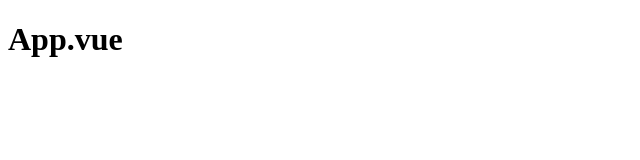
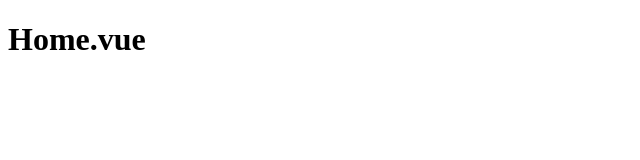
Before and after one commit to kevbesset/toolkit, a Vue app: page / in a window 1280 px wide. Shown: the top 160 px of the page, without its empty margins (0-640 px from the left). Built offline with nearby package versions, Linux system fonts and the light colour scheme.

Commit message:
set up router

```diff
--- a/package.json
+++ b/package.json
@@ -12,7 +12,8 @@
     "build": "vite build"
   },
   "dependencies": {
-    "vue": "^3.0.4"
+    "vue": "^3.0.4",
+    "vue-router": "^4.0.3"
   },
   "devDependencies": {
     "@vue/compiler-sfc": "^3.0.4",
--- a/src/App.vue
+++ b/src/App.vue
@@ -1,5 +1,5 @@
 <template>
-  <h1>App.vue</h1>
+  <RouterView />
 </template>
 
 <script>
--- /dev/null
+++ b/src/config/RouteName.js
@@ -0,0 +1,3 @@
+export default {
+  HOME: "home",
+};
--- a/src/main.js
+++ b/src/main.js
@@ -1,4 +1,5 @@
 import { createApp } from "vue";
+import router from "./router";
 import App from "./App.vue";
 
-createApp(App).mount("#app");
+createApp(App).use(router).mount("#app");
--- /dev/null
+++ b/src/router/index.js
@@ -0,0 +1,13 @@
+import { createRouter, createWebHistory } from "vue-router";
+import RouteName from "../config/RouteName";
+
+import Home from "../views/Home.vue";
+
+const routes = [{ path: "/", name: RouteName.HOME, component: Home }];
+
+const router = createRouter({
+  history: createWebHistory(),
+  routes,
+});
+
+export default router;
--- /dev/null
+++ b/src/views/Home.vue
@@ -0,0 +1,11 @@
+<template>
+  <h1>Home.vue</h1>
+</template>
+
+<script>
+export default {
+  name: "Home",
+};
+</script>
+
+<style lang="scss" scoped></style>
```
Also changed, not shown: 1 other file (tests, documents, lock files or other folders).
